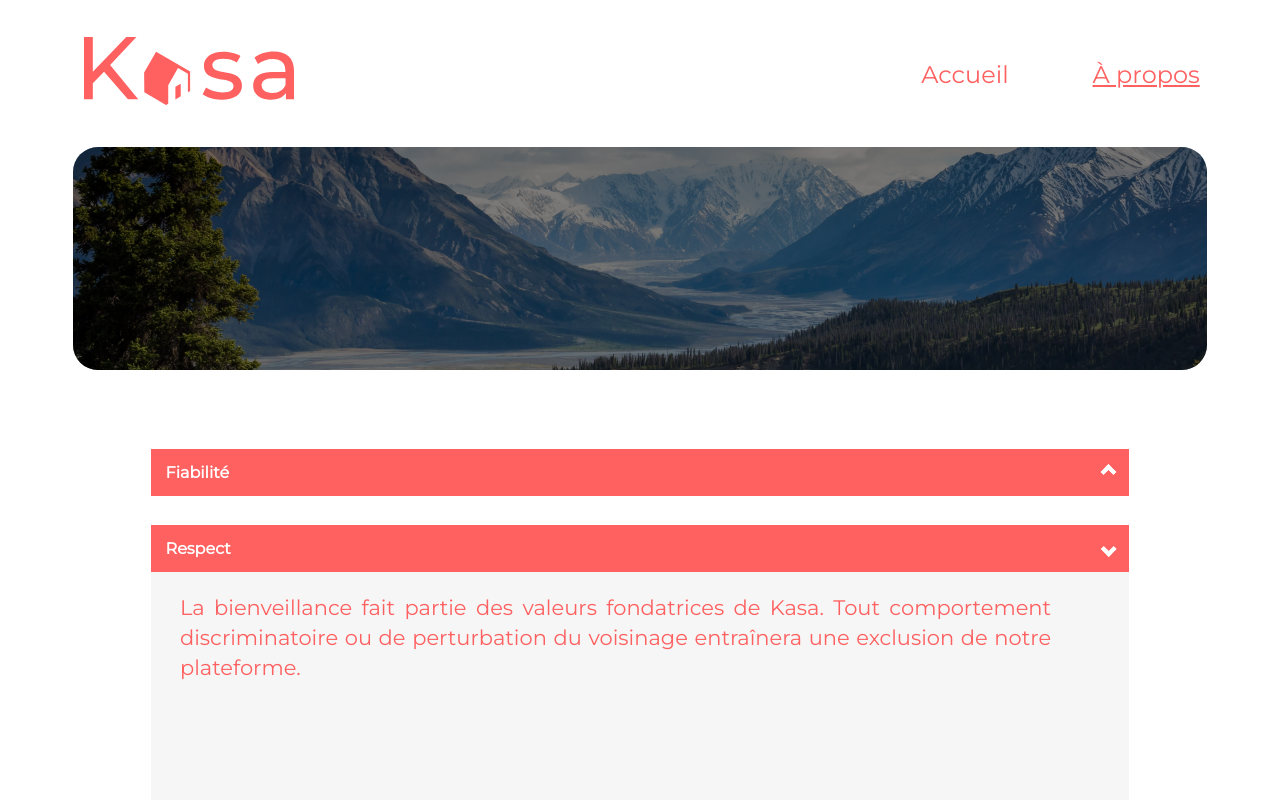
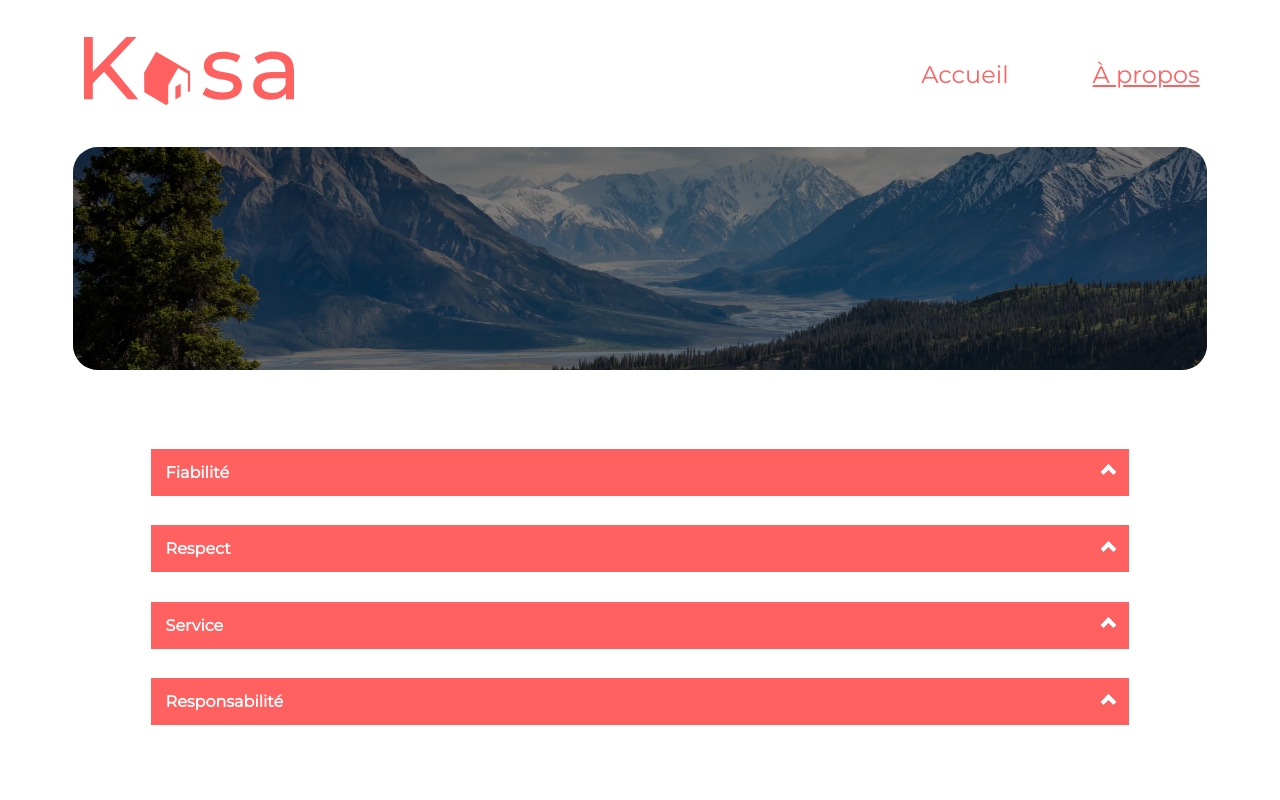
Before and after one commit to Alex-Der-coder/kasa, a React (Create React App) app: page /about in a window 1280 px wide. Shown: the top 800 px of the page. Built offline with nearby package versions, Linux system fonts and the light colour scheme.

Commit message:
close Collapse in about for specification technique

```diff
--- a/src/components/page_about.js
+++ b/src/components/page_about.js
@@ -17,7 +17,7 @@ function About() {
         <Collapse title="Fiabilité">
           <p>Les annonces postées sur Kasa garantissent une fiabilité totale. Les photos sont conformes aux logements, et toutes les informations sont régulièrement vérifiées par nos équipes.</p>
         </Collapse>
-        <Collapse title="Respect" isInitiallyOpen={true}>
+        <Collapse title="Respect" isInitiallyOpen={false}>
           <p>La bienveillance fait partie des valeurs fondatrices de Kasa. Tout comportement discriminatoire ou de perturbation du voisinage entraînera une exclusion de notre plateforme.</p>
         </Collapse>
         <Collapse title="Service">
```
